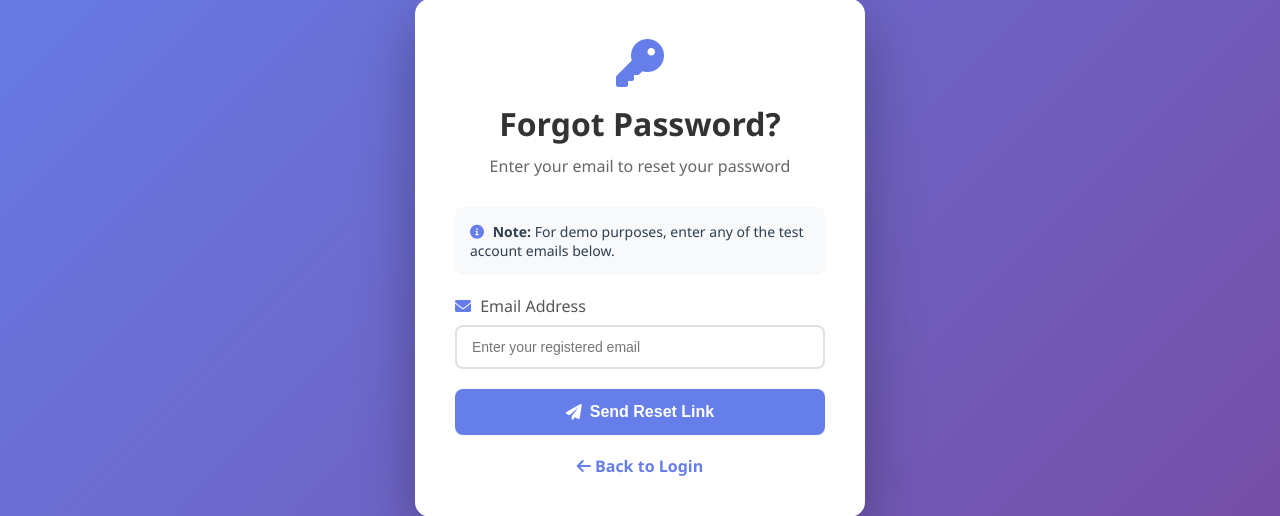
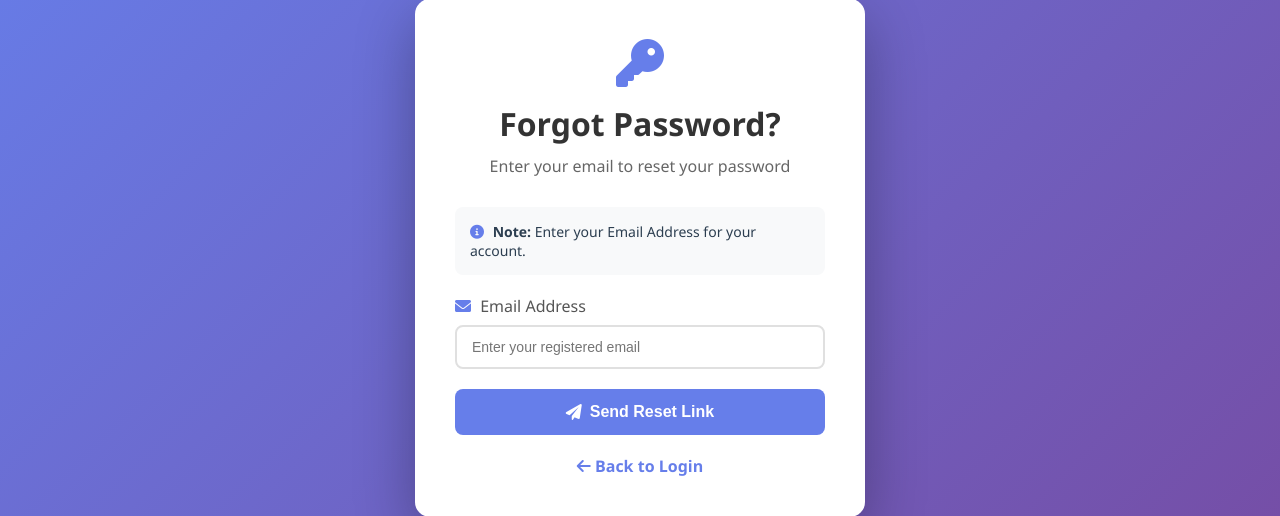
Before and after one commit to Titan419/clinic-system, a PHP site: page /forgot-password.php in a window 1280 px wide. Shown: the part 142-658 px from the top of the page. Run offline with PHP 8.4, Linux system fonts and the light colour scheme.

Commit message:
Update forgot-password.php

```diff
--- a/forgot-password.php
+++ b/forgot-password.php
@@ -300,7 +300,7 @@ if ($_SERVER['REQUEST_METHOD'] == 'POST' && isset($_POST['check_email'])) {
 
             <div class="info-box">
                 <i class="fas fa-info-circle"></i>
-                <strong>Note:</strong> For demo purposes, enter any of the test account emails below.
+                <strong>Note:</strong> Enter your Email Address for your account.
             </div>
 
             <form method="POST" action="">
```
